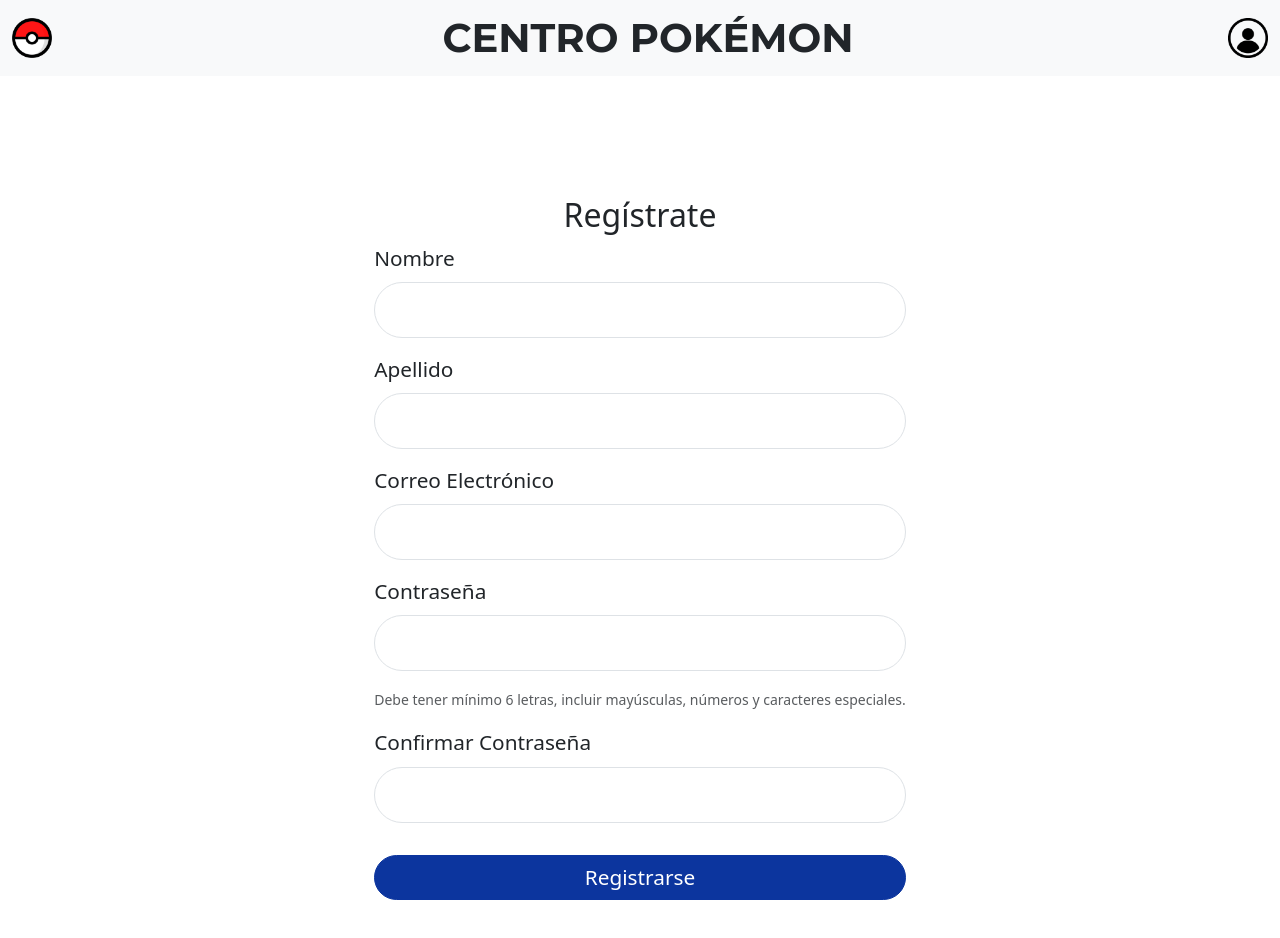
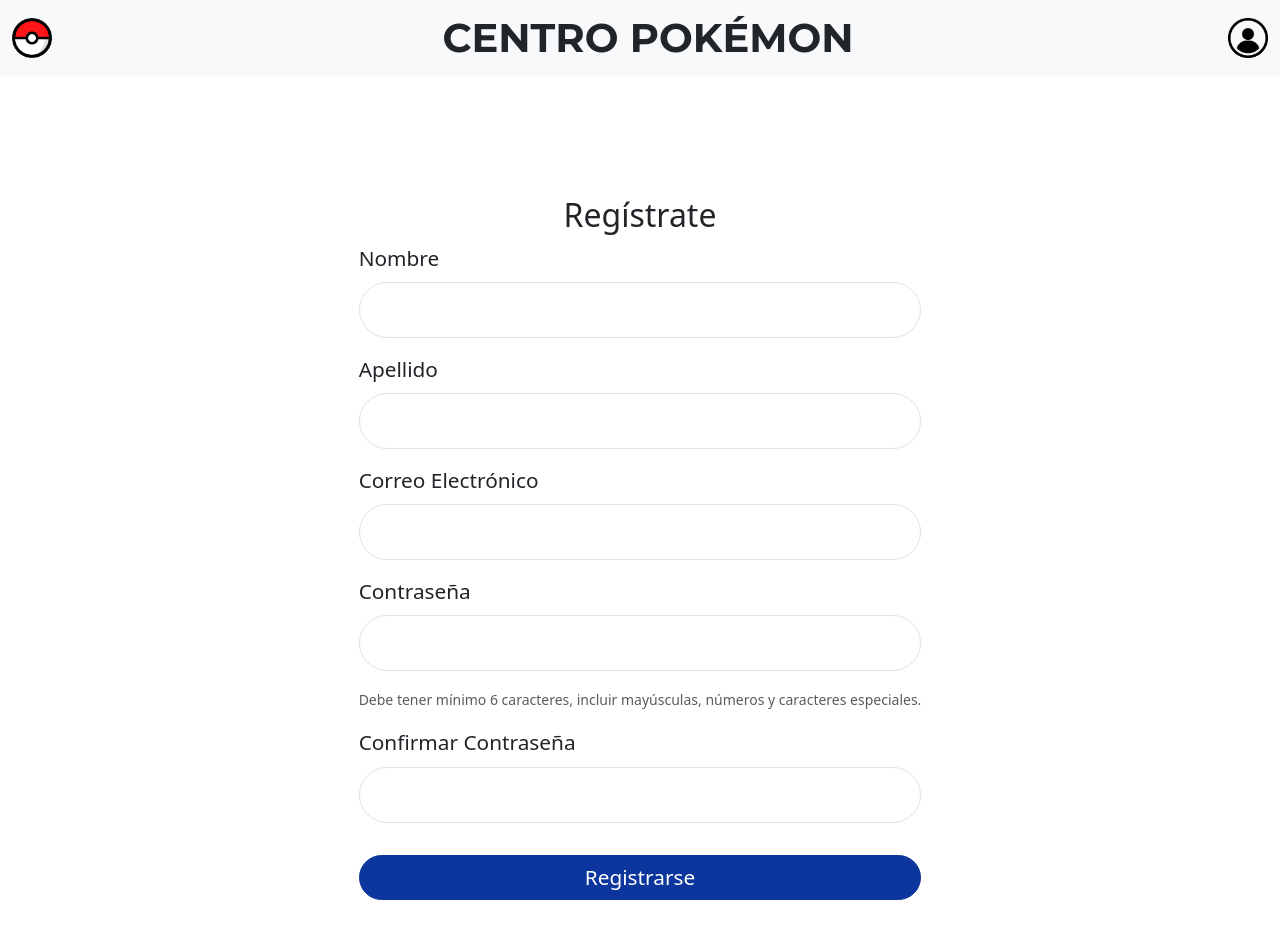
Before and after one commit to CatalinaRpoS/centro-pokemon, a React (Vite) app in the folder frontend/: page /signup in a window 1280 px wide. Shown: the top 938 px of the page. Built offline with nearby package versions, Linux system fonts and the light colour scheme; no server answers.

Commit message:
Fix: changes in register user info

```diff
--- a/frontend/src/components/register-form/register-form.tsx
+++ b/frontend/src/components/register-form/register-form.tsx
@@ -153,7 +153,7 @@
               required
             />
             <small id="passwordHelp" className="form-text text-muted">
-              Debe tener mínimo 6 letras, incluir mayúsculas, números y caracteres especiales.
+              Debe tener mínimo 6 caracteres, incluir mayúsculas, números y caracteres especiales.
             </small>
             {errors.passwordRequirements && (
               <div className="text-danger">
```
